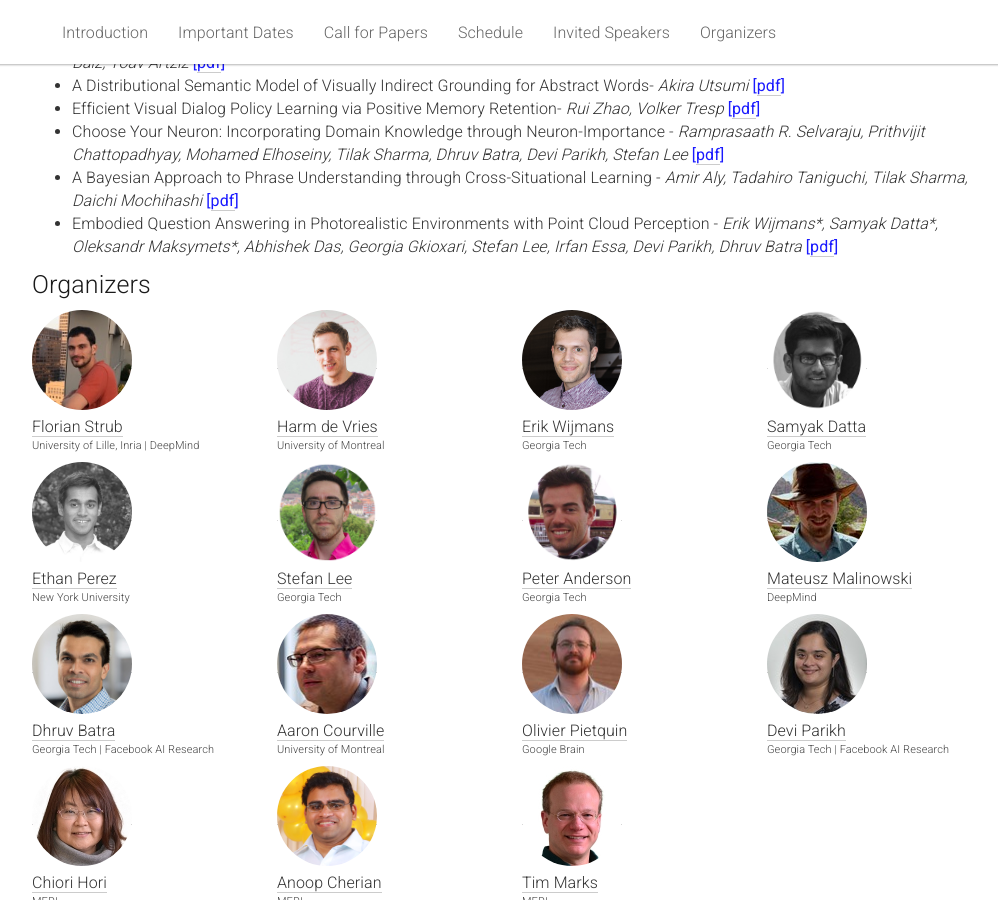
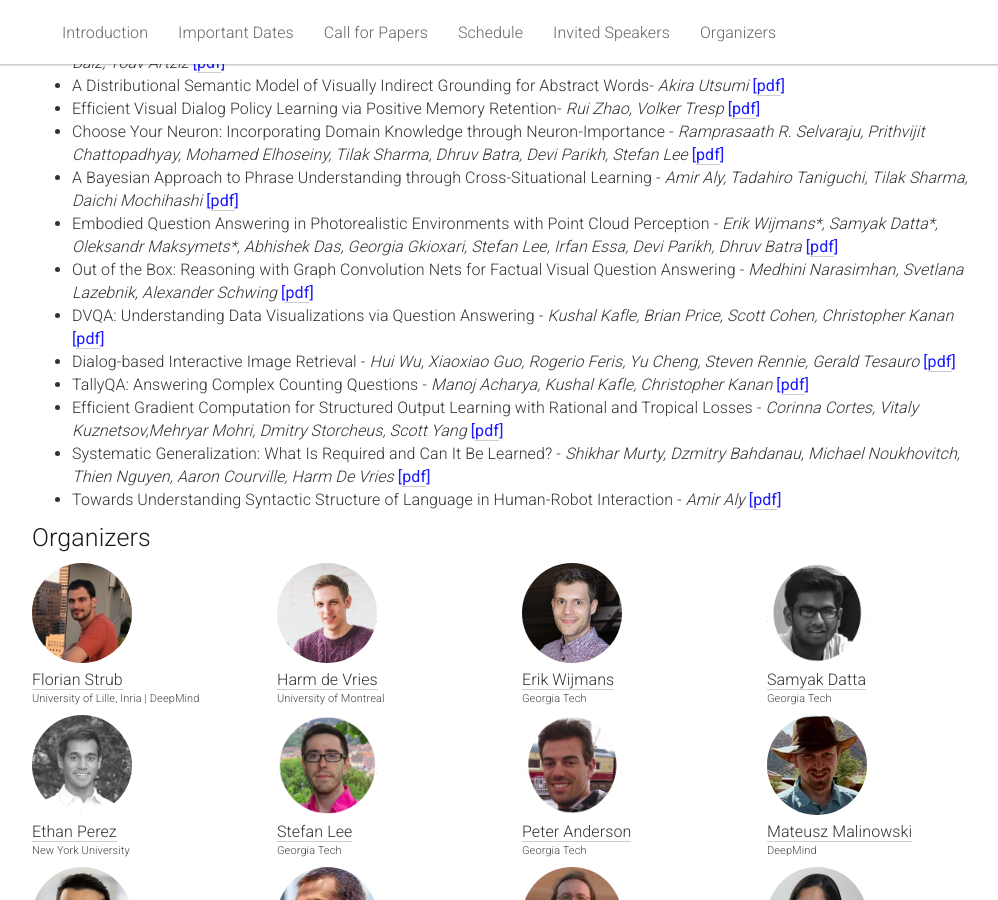
Before and after one commit to vigilworkshop/vigilworkshop.github.io, a Jekyll site: the page built from _pages/home.md, in a window 1280 px wide and 900 px high, scrolled down 5385 px. Shown: the whole window, without its empty margins (133-1131 px from the left). Built offline with Jekyll 4.4.1, drawn with Linux system fonts in a browser that asks for light colours.

Commit message:
Adds missing papers

```diff
--- a/_pages/home.md
+++ b/_pages/home.md
@@ -361,6 +361,35 @@ This workshop thus aims to gather people from various backgrounds - machine lear
     <li>A Bayesian Approach to Phrase Understanding through Cross-Situational Learning - <i>Amir Aly, Tadahiro Taniguchi, Tilak Sharma, Daichi Mochihashi</i>  <span style="color:#1a1aff;font-weight:400;">[<a href="{{ "/static/papers/accepted/39.pdf" | prepend:site.baseurl }}">pdf</a>]</span></li>
 
     <li>Embodied Question Answering in Photorealistic Environments with Point Cloud Perception - <i>Erik Wijmans*, Samyak Datta*, Oleksandr Maksymets*, Abhishek Das, Georgia Gkioxari, Stefan Lee, Irfan Essa, Devi Parikh, Dhruv Batra</i>  <span style="color:#1a1aff;font-weight:400;">[<a href="{{ "/static/papers/accepted/eqa_mp3d_vigil18.pdf" | prepend:site.baseurl }}">pdf</a>]</span></li>
+
+    <li>Out of the Box: Reasoning with Graph Convolution Nets for Factual Visual Question Answering - <i>Medhini Narasimhan, Svetlana Lazebnik, Alexander Schwing </i>
+    <span style="color:#1a1aff;font-weight:400;">[<a href="{{ "/static/papers/accepted/extra-1.pdf" | prepend:site.baseurl }}">pdf</a>]</span>
+    </li>
+
+    <li>DVQA: Understanding Data Visualizations via Question Answering - <i>Kushal Kafle, Brian Price, Scott Cohen, Christopher Kanan</i>
+    <span style="color:#1a1aff;font-weight:400;">[<a href="{{ "/static/papers/accepted/extra-2.pdf" | prepend:site.baseurl }}">pdf</a>]</span>
+    </li>
+
+    <li>Dialog-based Interactive Image Retrieval - <i>Hui Wu, Xiaoxiao Guo, Rogerio Feris, Yu Cheng, Steven Rennie, Gerald Tesauro</i>
+    <span style="color:#1a1aff;font-weight:400;">[<a href="{{ "/static/papers/accepted/extra-3.pdf" | prepend:site.baseurl }}">pdf</a>]</span>
+    </li>
+
+    <li>TallyQA: Answering Complex Counting Questions - <i>Manoj Acharya, Kushal Kafle, Christopher Kanan</i>
+    <span style="color:#1a1aff;font-weight:400;">[<a href="{{ "/static/papers/accepted/extra-4.pdf" | prepend:site.baseurl }}">pdf</a>]</span>
+    </li>
+
+    <li>Efficient Gradient Computation for Structured Output Learning with Rational and Tropical Losses - <i>Corinna Cortes, Vitaly Kuznetsov,Mehryar Mohri, Dmitry Storcheus, Scott Yang </i>
+    <span style="color:#1a1aff;font-weight:400;">[<a href="{{ "/static/papers/accepted/extra-5.pdf" | prepend:site.baseurl }}">pdf</a>]</span>
+    </li>
+
+    <li>Systematic Generalization: What Is Required and Can It Be Learned? - <i>Shikhar Murty, Dzmitry Bahdanau, Michael Noukhovitch, Thien Nguyen, Aaron Courville, Harm De Vries</i>
+    <span style="color:#1a1aff;font-weight:400;">[<a href="{{ "/static/papers/accepted/extra-6.pdf" | prepend:site.baseurl }}">pdf</a>]</span>
+    </li>
+
+    <li>Towards Understanding Syntactic Structure of Language in Human-Robot Interaction - <i>Amir Aly</i>
+    <span style="color:#1a1aff;font-weight:400;">[<a href="{{ "/static/papers/accepted/extra-7.pdf" | prepend:site.baseurl }}">pdf</a>]</span>
+    </li>
+
   </ul>
 </div>
 </div>
```
Also changed, not shown: 7 other files.
